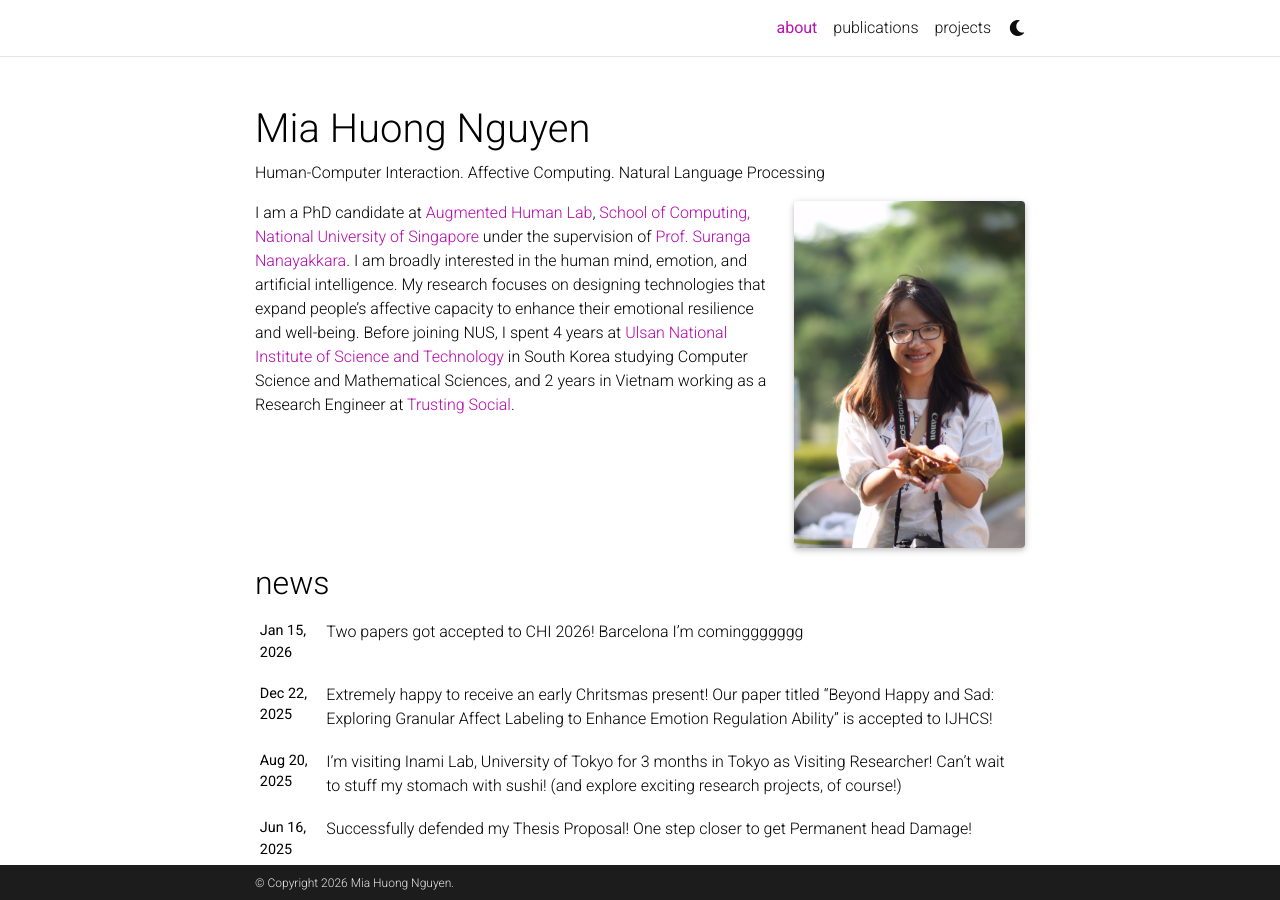
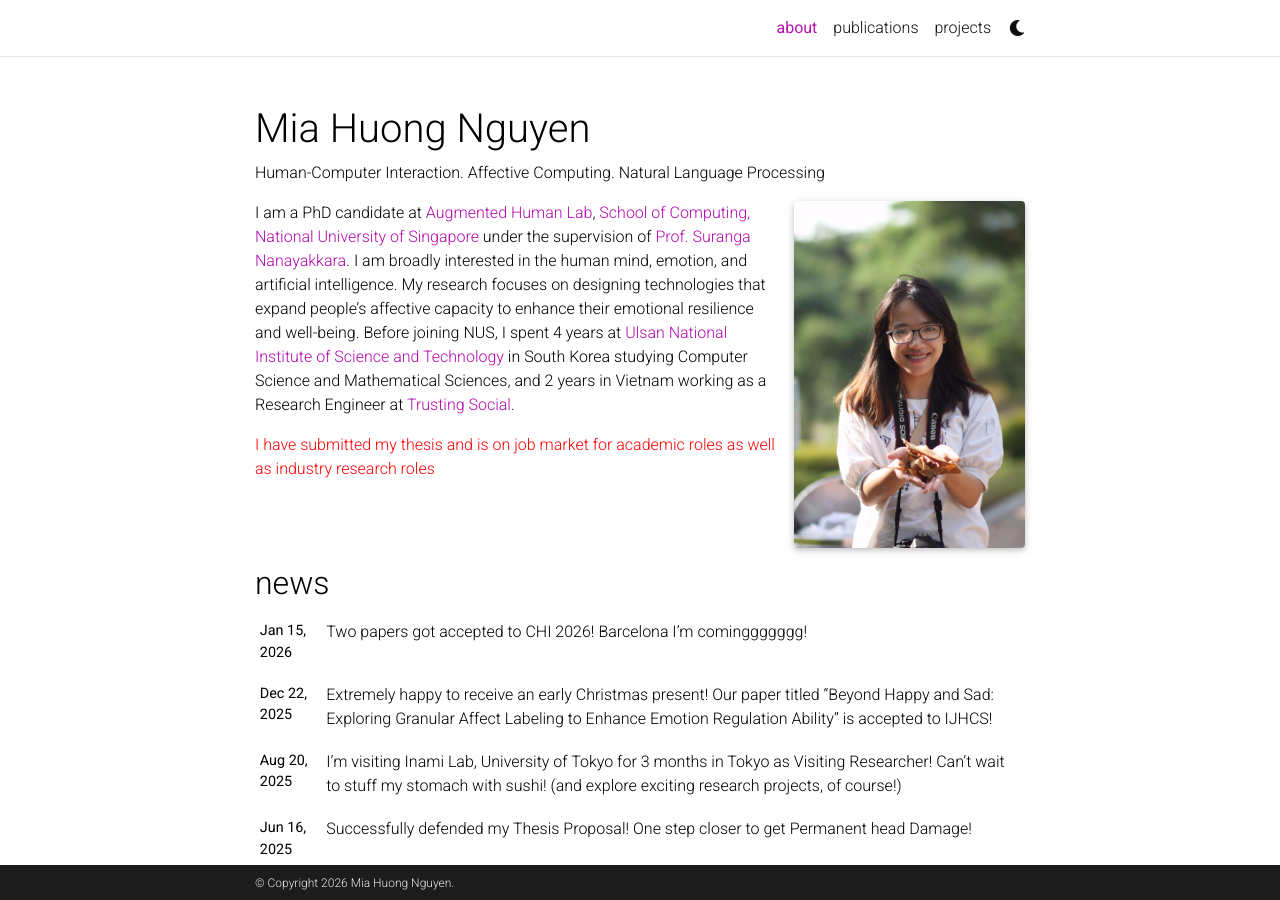
Before and after one commit to iammia0o/iammia0o.github.io, a Jekyll site: the page built from _pages/about.md, in a window 1280 px wide and 900 px high. Built offline with Jekyll 4.4.1, drawn with Linux system fonts in a browser that asks for light colours; full-size pictures stand in for the smaller copies a plugin makes; comment, search, counter and statistics services are not loaded; a style sheet for code colours, icons or effects is not loaded.

Commit message:
added news

```diff
--- a/_pages/about.md
+++ b/_pages/about.md
@@ -24,3 +24,5 @@
 
 Link to your social media connections, too. This theme is set up to use [Font Awesome icons](http://fortawesome.github.io/Font-Awesome/) and [Academicons](https://jpswalsh.github.io/academicons/), like the ones below. Add your Facebook, Twitter, LinkedIn, Google Scholar, or just disable all of them. -->
 I am a PhD candidate at [Augmented Human Lab](https://ahlab.org), [School of Computing, National University of Singapore](https://nus.edu.sg) under the supervision of [Prof. Suranga Nanayakkara](https://suranga.info). I am broadly interested in the human mind, emotion, and artificial intelligence. My research focuses on designing technologies that expand people's affective capacity to enhance their emotional resilience and well-being. Before joining NUS, I spent 4 years at [Ulsan National Institute of Science and Technology](https://unist.ac.kr) in South Korea studying Computer Science and Mathematical Sciences, and 2 years in Vietnam working as a Research Engineer at [Trusting Social](https://trustingsocial.com).
+
+<span style="color: red;">I have submitted my thesis and is on job market for academic roles as well as industry research roles</span>
```
Also changed, not shown: _news/news_12.md (+1 -1 lines), _news/news_13.md (+1 -1 lines).
